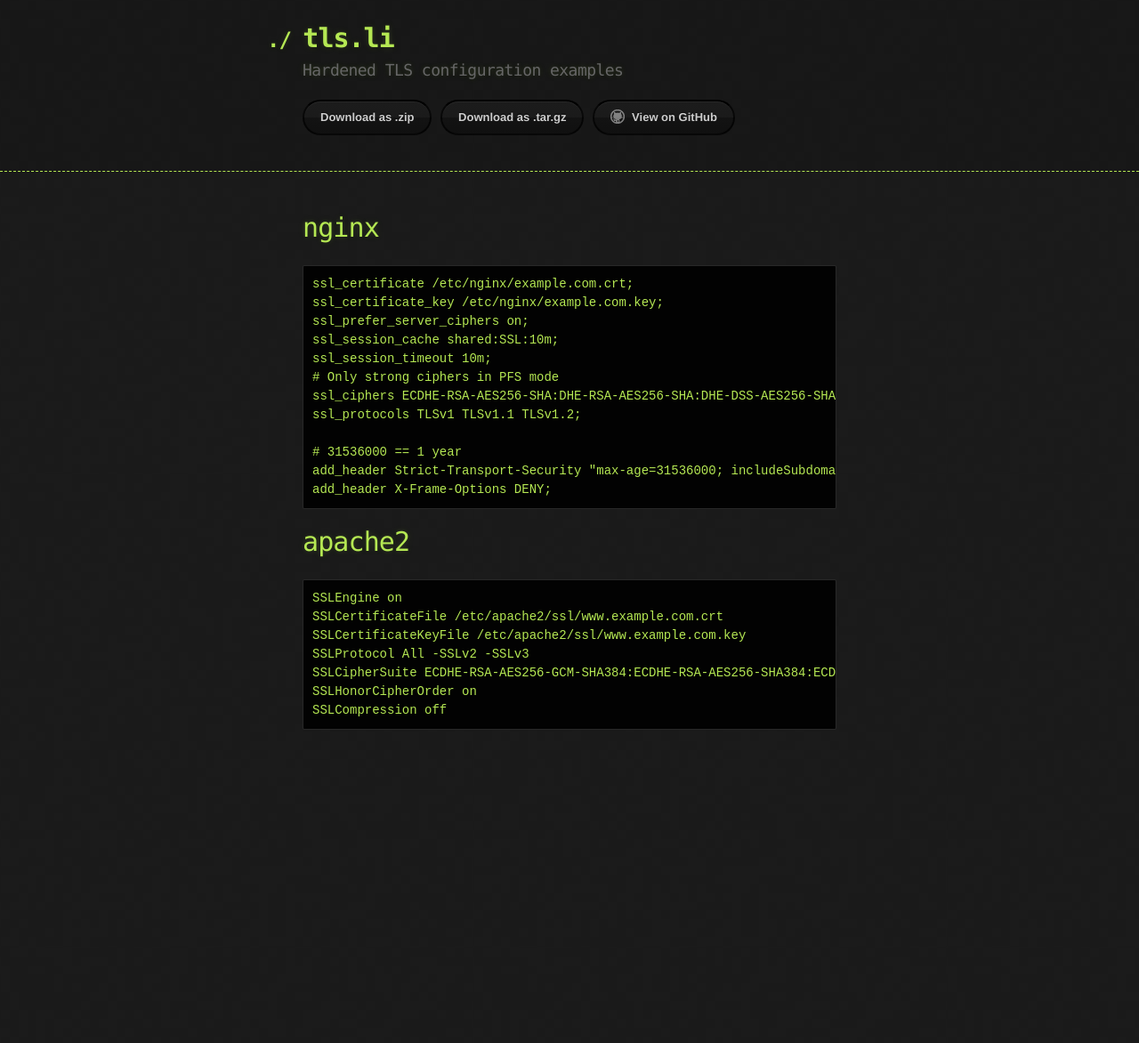
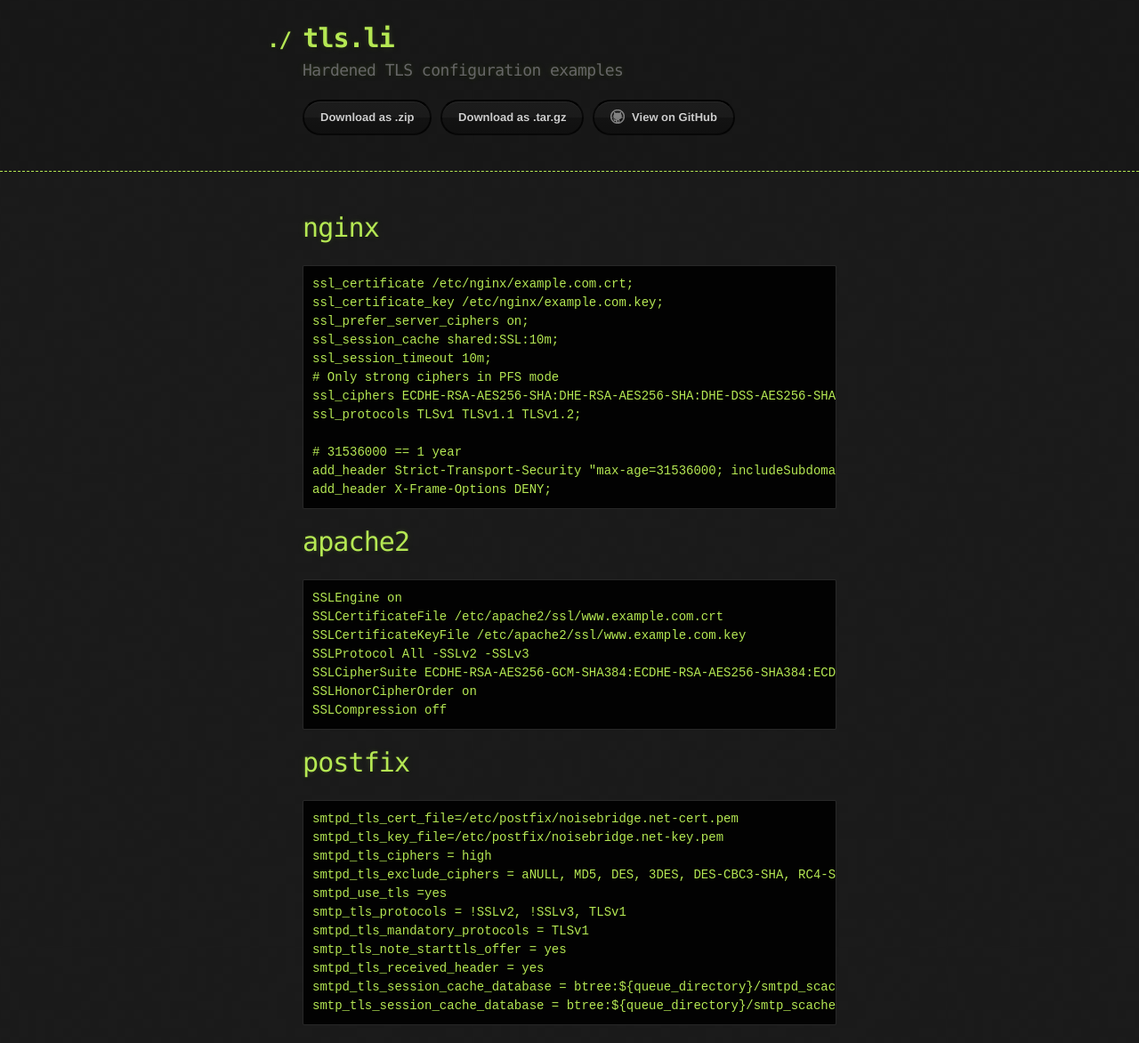
Before and after one commit to kpcyrd/tls.li, a Jekyll site: the page built from index.md, in a window 1280 px wide. Shown: the whole page at 89% size. Built offline with Jekyll 4.4.1, drawn with Linux system fonts in a browser that asks for light colours; before the commit the page ends 900 px from its top, so only the background shows below that.

Commit message:
Add postfix config

```diff
--- a/index.md
+++ b/index.md
@@ -29,3 +29,18 @@ apache2
 	SSLCipherSuite ECDHE-RSA-AES256-GCM-SHA384:ECDHE-RSA-AES256-SHA384:ECDHE-RSA-AES128-GCM-SHA256:ECDHE-RSA-AES128-SHA256:ECDHE-RSA-AES256-SHA:!RC4:HIGH:!MD5:!aNULL:!EDH
 	SSLHonorCipherOrder on
 	SSLCompression off
+
+postfix
+=======
+
+	smtpd_tls_cert_file=/etc/postfix/noisebridge.net-cert.pem
+	smtpd_tls_key_file=/etc/postfix/noisebridge.net-key.pem
+	smtpd_tls_ciphers = high
+	smtpd_tls_exclude_ciphers = aNULL, MD5, DES, 3DES, DES-CBC3-SHA, RC4-SHA, AES256-SHA, AES128-SHA
+	smtpd_use_tls =yes
+	smtp_tls_protocols = !SSLv2, !SSLv3, TLSv1
+	smtpd_tls_mandatory_protocols = TLSv1
+	smtp_tls_note_starttls_offer = yes
+	smtpd_tls_received_header = yes
+	smtpd_tls_session_cache_database = btree:${queue_directory}/smtpd_scache
+	smtp_tls_session_cache_database = btree:${queue_directory}/smtp_scache
```
